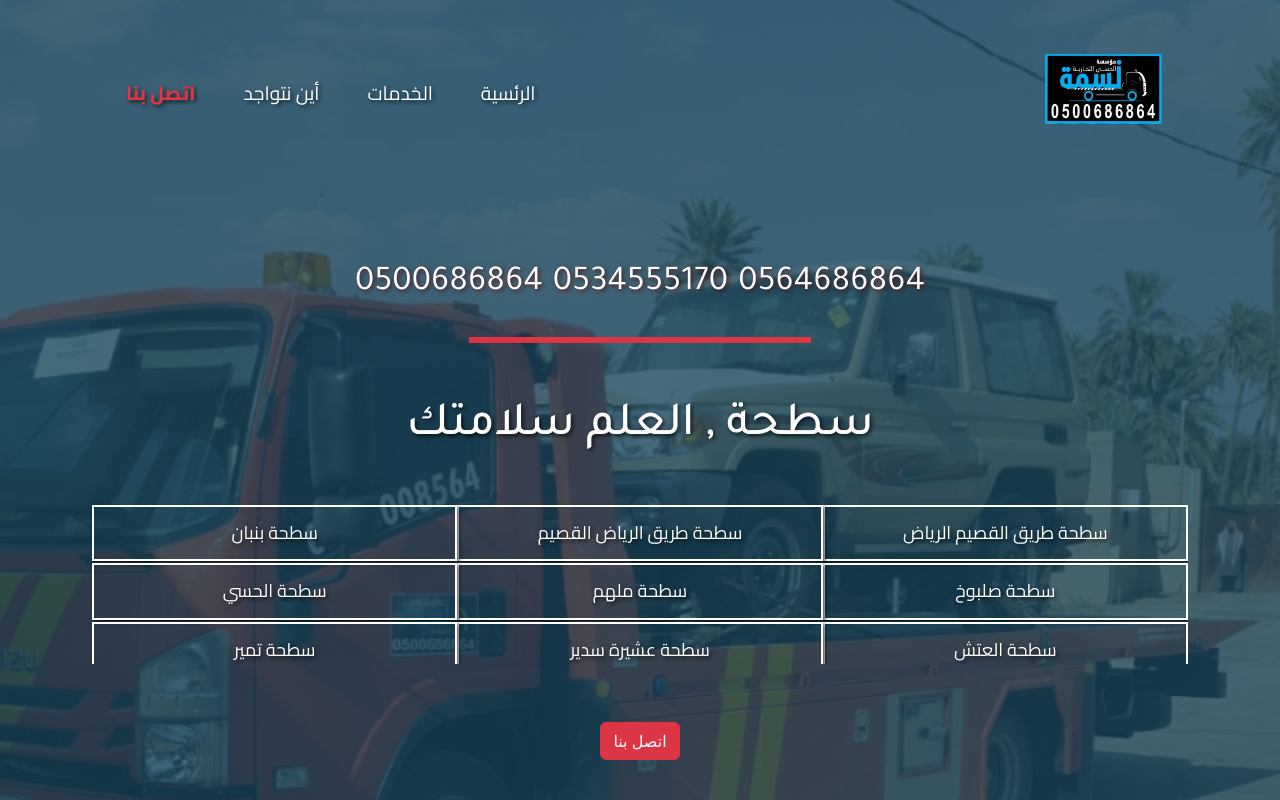
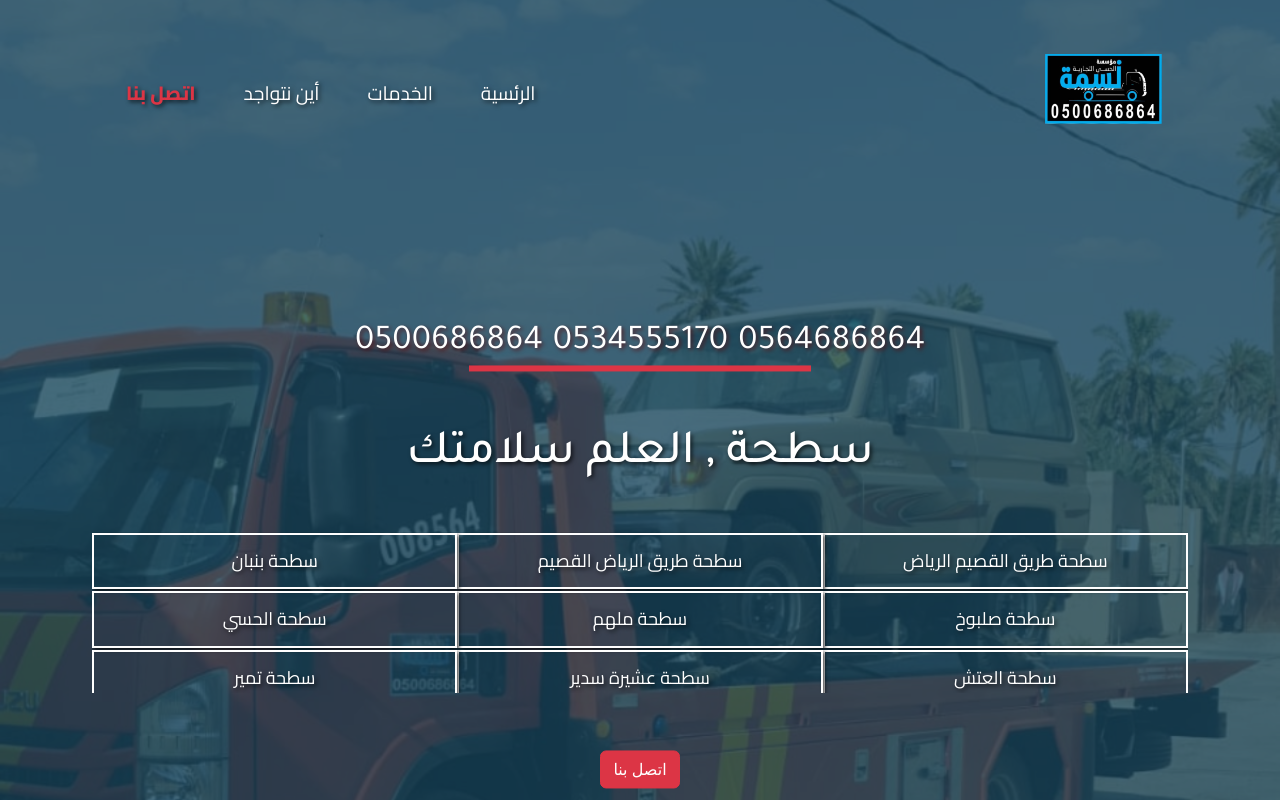
Before and after one commit to ahmed-mohammed-developer/satha-test, a React (Create React App) app: page / in a window 1280 px wide. Shown: the top 800 px of the page. Built offline with nearby package versions, Linux system fonts and the light colour scheme.

Commit message:
add margin nav

```diff
--- a/src/components/Head/head.css
+++ b/src/components/Head/head.css
@@ -5,7 +5,7 @@
 
 .carousel-item img {
   width: 100vw; /* عرض كامل الشاشة */
-  height: 110vh; /* ارتفاع كامل الشاشة */
+  height: 120vh; /* ارتفاع كامل الشاشة */
   object-fit: cover; /* تأكد من أن الصورة تملأ المساحة بشكل جيد */
 }
 
--- a/src/components/MainTitle/MainTitle.jsx
+++ b/src/components/MainTitle/MainTitle.jsx
@@ -29,15 +29,9 @@ function MainTitle() {
     <div className='container'>
       <div className="row">
       <div className='poneflex'>
-        <p>
         <a className="phonemain" href="tel:0564686864">0564686864</a>
-        </p>
-        <p>
         <a className="phonemain" href="tel:0534555170">0534555170</a>
-        </p>
-        <p>
         <a className="phonemain" href="tel:0500686864">0500686864</a>
-        </p>
         </div>
         <span className='spanmain mb-2'></span>
       </div>
--- a/src/components/MainTitle/mainTitle.css
+++ b/src/components/MainTitle/mainTitle.css
@@ -20,7 +20,7 @@
     padding: 3px;
     display: block;
     margin-inline: auto;
-    margin-top: 10px;
+    margin-top: -5px;
 }
 .h1main {
     margin-top: 15px;
```
